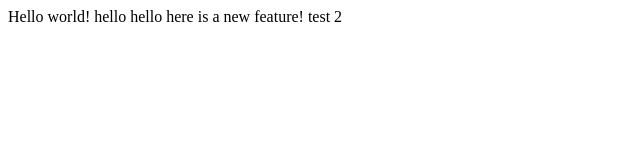
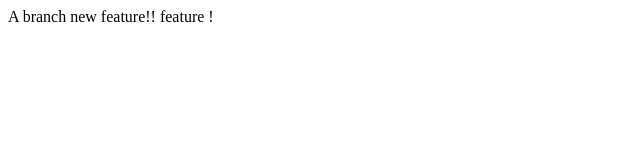
Before and after one commit to joudsindi/lecture1, a plain HTML site: page index.html in a window 1280 px wide. Shown: the whole page, without its empty margins (0-640 px from the left). Drawn offline with Linux system fonts and the light colour scheme.

Commit message:
anew feature

```diff
--- a/index.html
+++ b/index.html
@@ -4,7 +4,6 @@
   <title>Test</title>
 </head>
 <body>
-  Hello world! hello hello
-  here is a new feature! test 2
+  A branch new feature!! feature !
   </body>
 </html>
```
